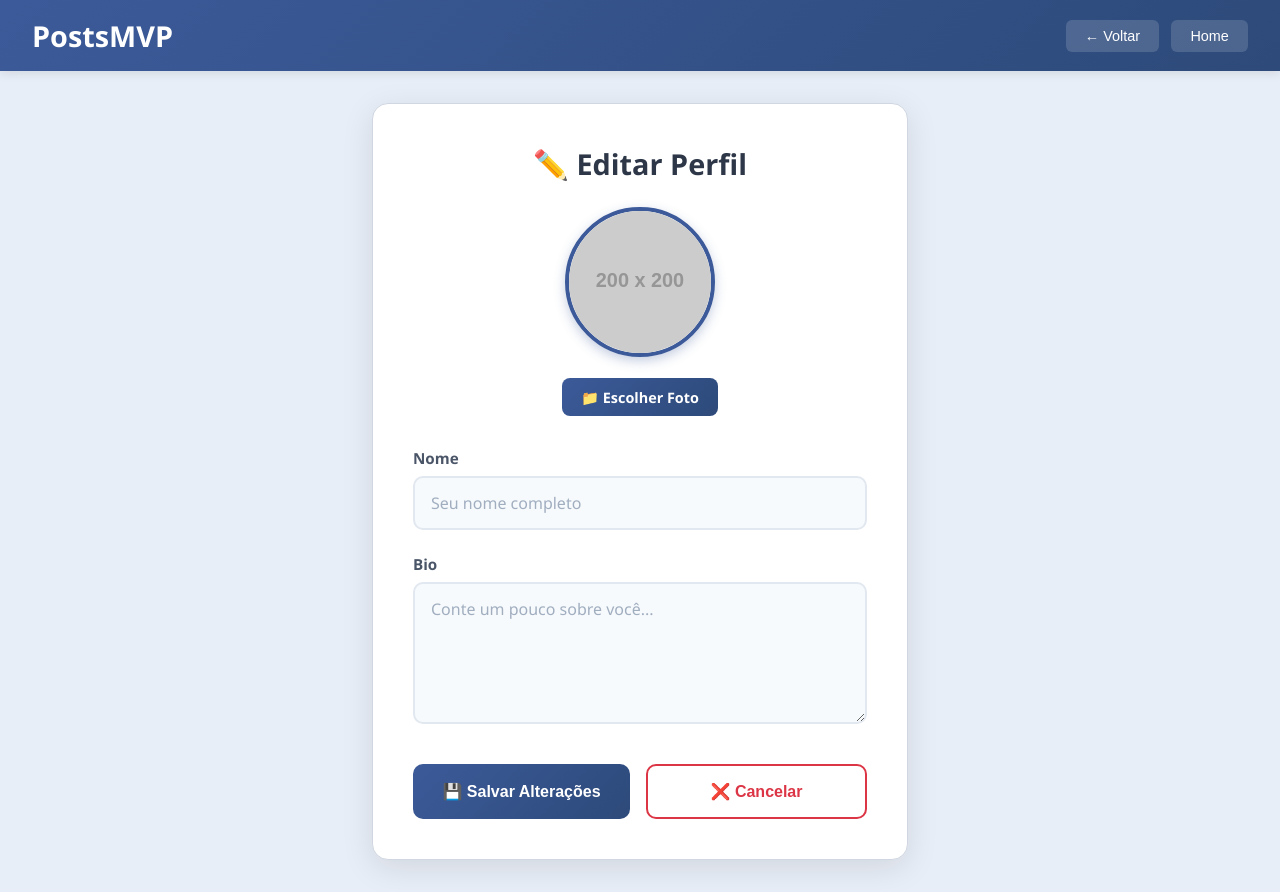
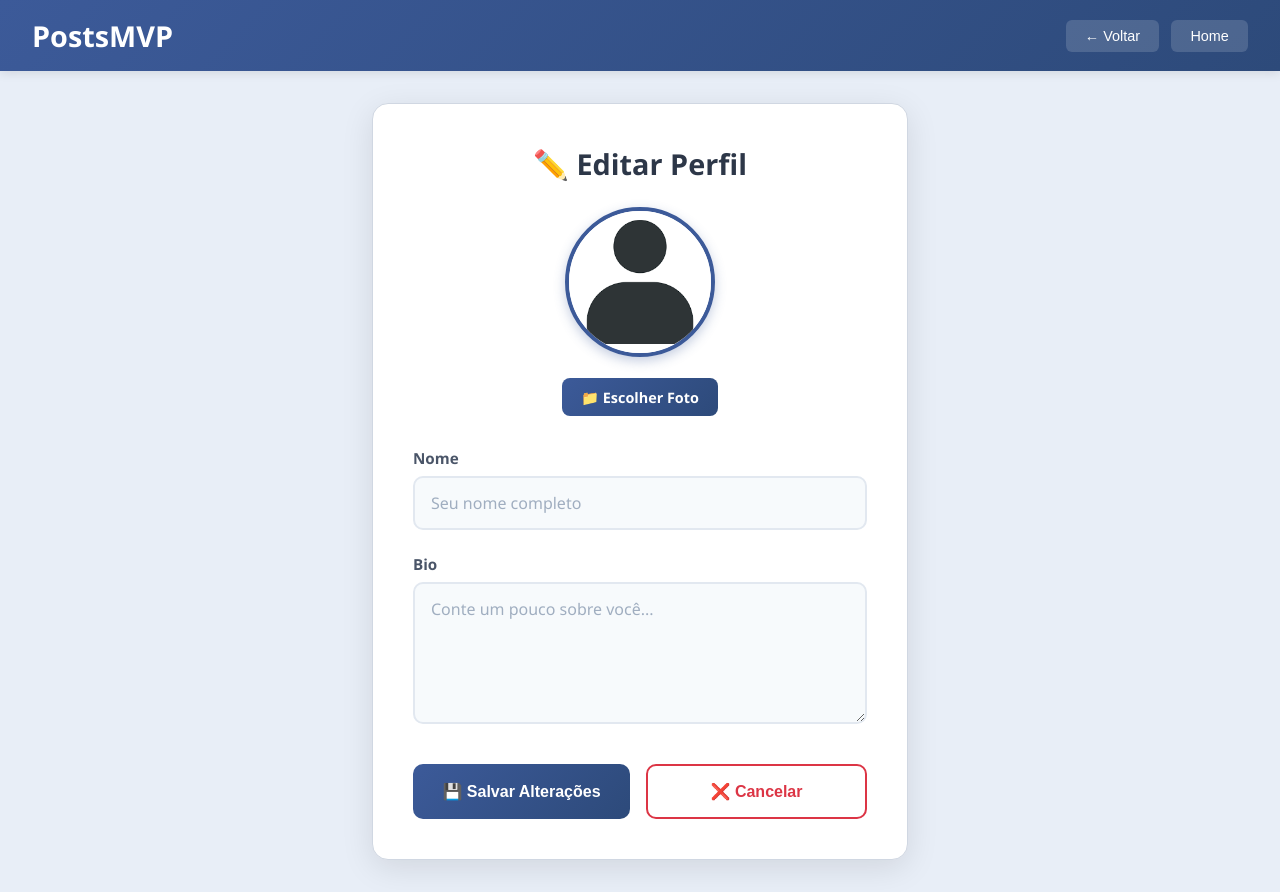
Before and after one commit to Guilhermesouza21/PostsMVP, a React (Vite) app in the folder frontend/: page /edit-profile in a window 1280 px wide. Built offline with nearby package versions, Linux system fonts and the light colour scheme; no server answers; sample sign-in values are in the browser's storage.

Commit message:
arruma up

```diff
--- a/frontend/src/pages/Edit-profile.tsx
+++ b/frontend/src/pages/Edit-profile.tsx
@@ -9,6 +9,21 @@ interface User {
     avatar_url: string;
     email?: string;
   }
+
+const getImageUrl = (path: string) => {
+  if (!path || path === "") {
+    return "/default-avatar.png";
+  }
+
+  if (path.startsWith("http")) {
+    return path;
+  }
+
+  return `${API}${path}`;
+};
+
+
+
 
   const EditProfilePage = () => {
     const [name, setName] = useState("");
@@ -250,14 +265,9 @@ const EditProfilePage = () => {
                 className={styles["avatar-preview"]}
               >
                 <img
-                src={
-                  previewUrl ||
-                  "https://via.placeholder.com/200"
-                }
-                alt="Preview"
-                className={
-                  styles["preview-img"]
-                }
+  src={getImageUrl(previewUrl)}
+  alt="Avatar"
+  className={styles["preview-img"]}
 />
               </div>
 
```
Also changed, not shown: frontend/public/default-avatar.png (added). Lines whose indentation alone changed are shown as unchanged.
